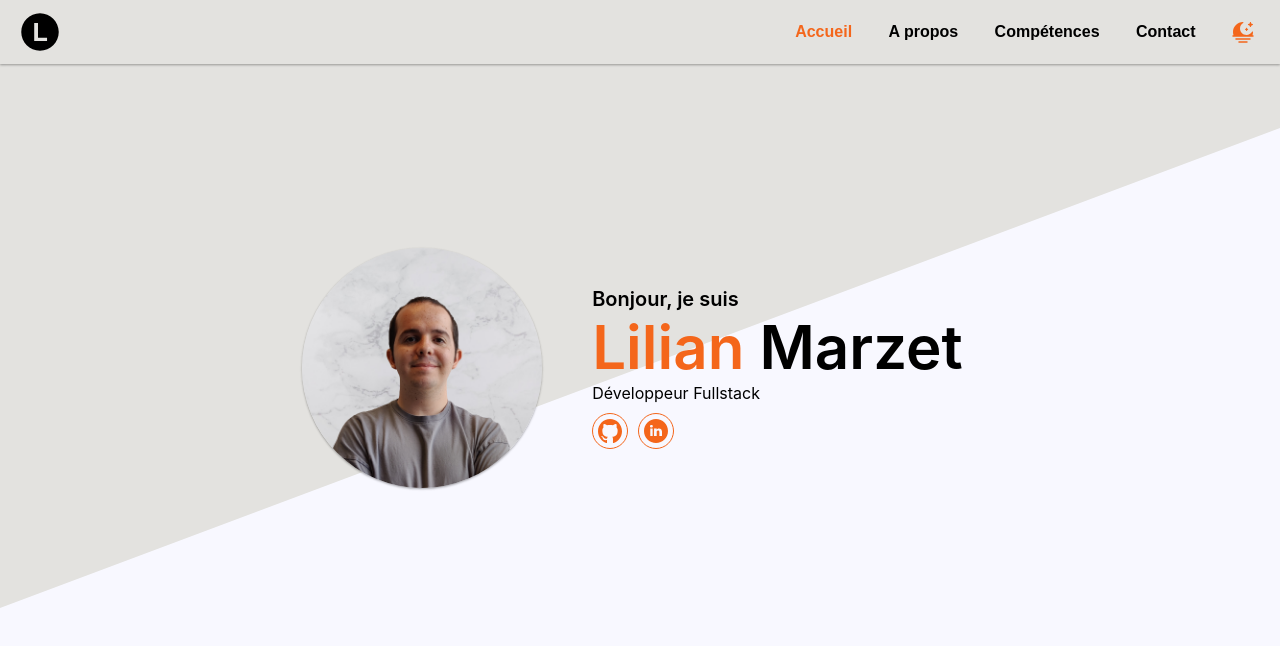
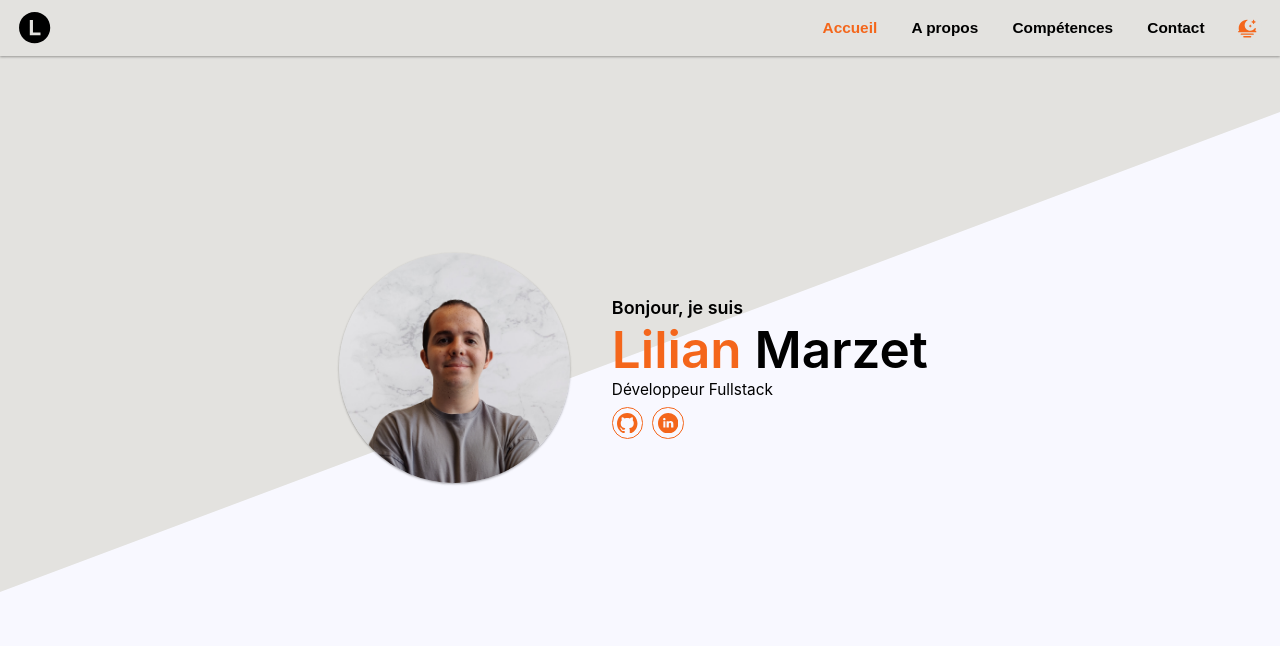
Before and after one commit to LilianMrzt/my-portfolio, a React (Create React App) app: page / in a window 1280 px wide. Shown: the top 646 px of the page. Built offline with nearby package versions, Linux system fonts and the light colour scheme.

Commit message:
[FIX] Changement des tailles pour être scalable selon les ecrans

```diff
--- a/src/index.css
+++ b/src/index.css
@@ -67,7 +67,7 @@ code {
 /* height */
 
 .h-64px {
-  height: 64px;
+  height: 7vh;
 }
 
 .h-100 {
@@ -81,15 +81,15 @@ code {
 }
 
 .w-small {
-  width: 16px;
+  width: 1vw;
 }
 
 .w-medium {
-  width: 24px;
+  width: 1.6vw;
 }
 
 .w-large {
-  width: 40px;
+  width: 2.6vw;
 }
 
 /* color */
@@ -157,23 +157,23 @@ code {
 }
 
 .mt-10 {
-  margin-top: 10px;
+  margin-top: 1vh;
 }
 
 .ml-10 {
-  margin-left: 10px;
+  margin-left: 0.7vw;
 }
 
 .ml-50 {
-  margin-left: 50px;
+  margin-left: 3.3vw;
 }
 
 .mr-10 {
-  margin-right: 10px;
+  margin-right: 0.7vw;
 }
 
 .mr-15 {
-  margin-right: 15px;
+  margin-right: 1vw;
 }
 
 
@@ -184,27 +184,27 @@ code {
 }
 
 .p-5 {
-  padding: 5px;
+  padding: 0.35vw;
 }
 
 .p-10 {
-  padding: 10px;
+  padding: 0.7vw;
 }
 
 .pl-10 {
-  padding-left: 10px;
+  padding-left: 0.7vw;
 }
 
 .pl-20 {
-  padding-left: 20px;
+  padding-left: 1.4vw;
 }
 
 .pr-10 {
-  padding-right: 10px;
+  padding-right: 0.7vw;
 }
 
 .pr-20 {
-  padding-right: 20px;
+  padding-right: 1.4vw;
 }
 
 /* border */
@@ -238,15 +238,15 @@ code {
 }
 
 .text-medium {
-  font-size: 16px;
+  font-size: 1.2vw;
 }
 
 .text-large {
-  font-size: 20px;
+  font-size: 1.4vw;
 }
 
 .text-extra-large {
-  font-size: 60px;
+  font-size: 4vw;
 }
 
 .font-normal {
@@ -287,7 +287,7 @@ code {
 }
 
 .transform-64px-top {
-  transform: translate(0, -64px);;
+  transform: translate(0, -7vh);;
 }
 
 .top-0 {
--- a/src/ui/components/common/Image.tsx
+++ b/src/ui/components/common/Image.tsx
@@ -4,7 +4,7 @@ import { type ImageProps } from '@interfaces/components/common/ImageProps'
 const Image: FC<ImageProps> = ({
   source,
   round = false,
-  size = '30vh'
+  size = '18vw'
 }): ReactElement => {
   return (
    <img
```
